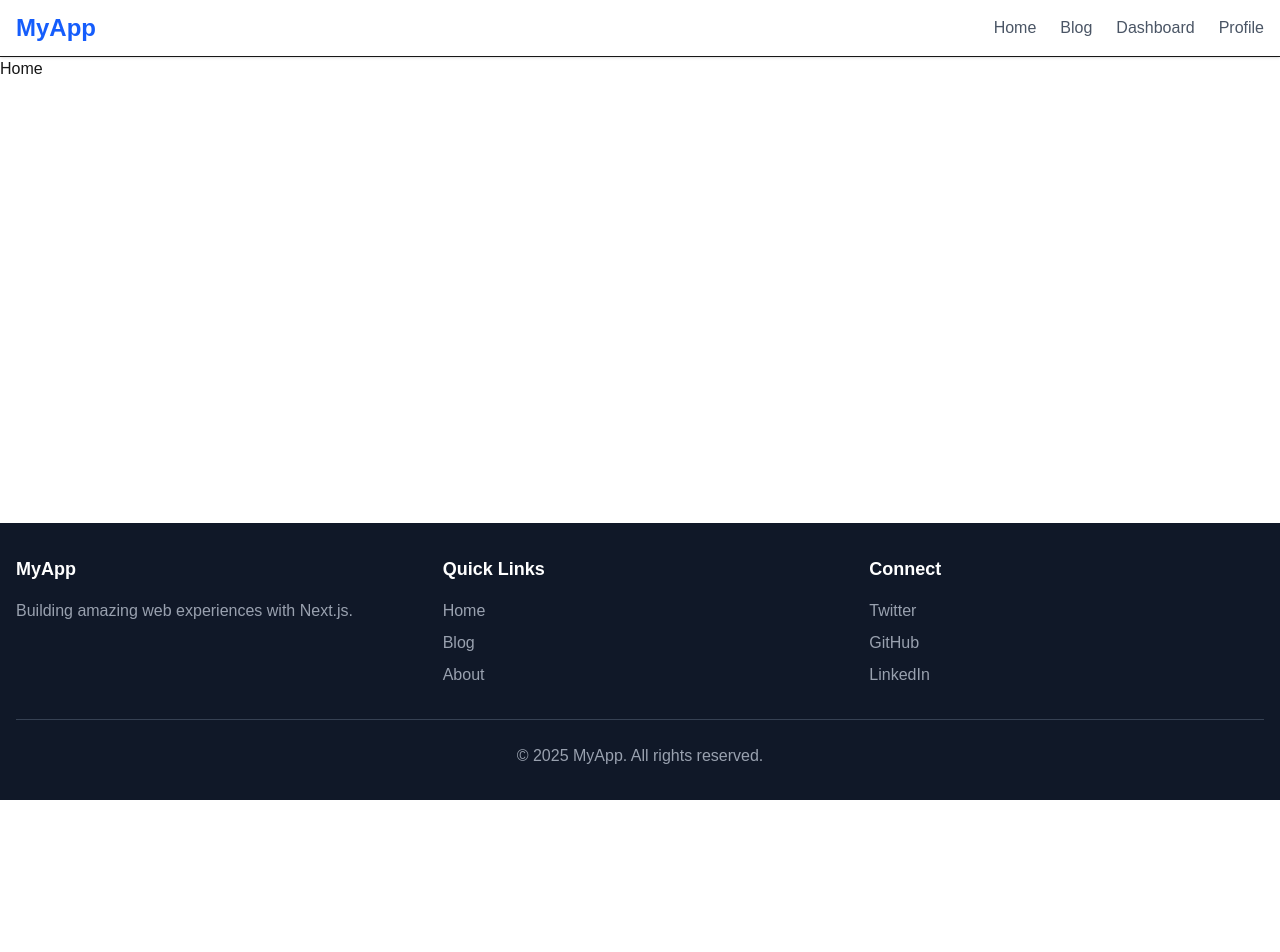
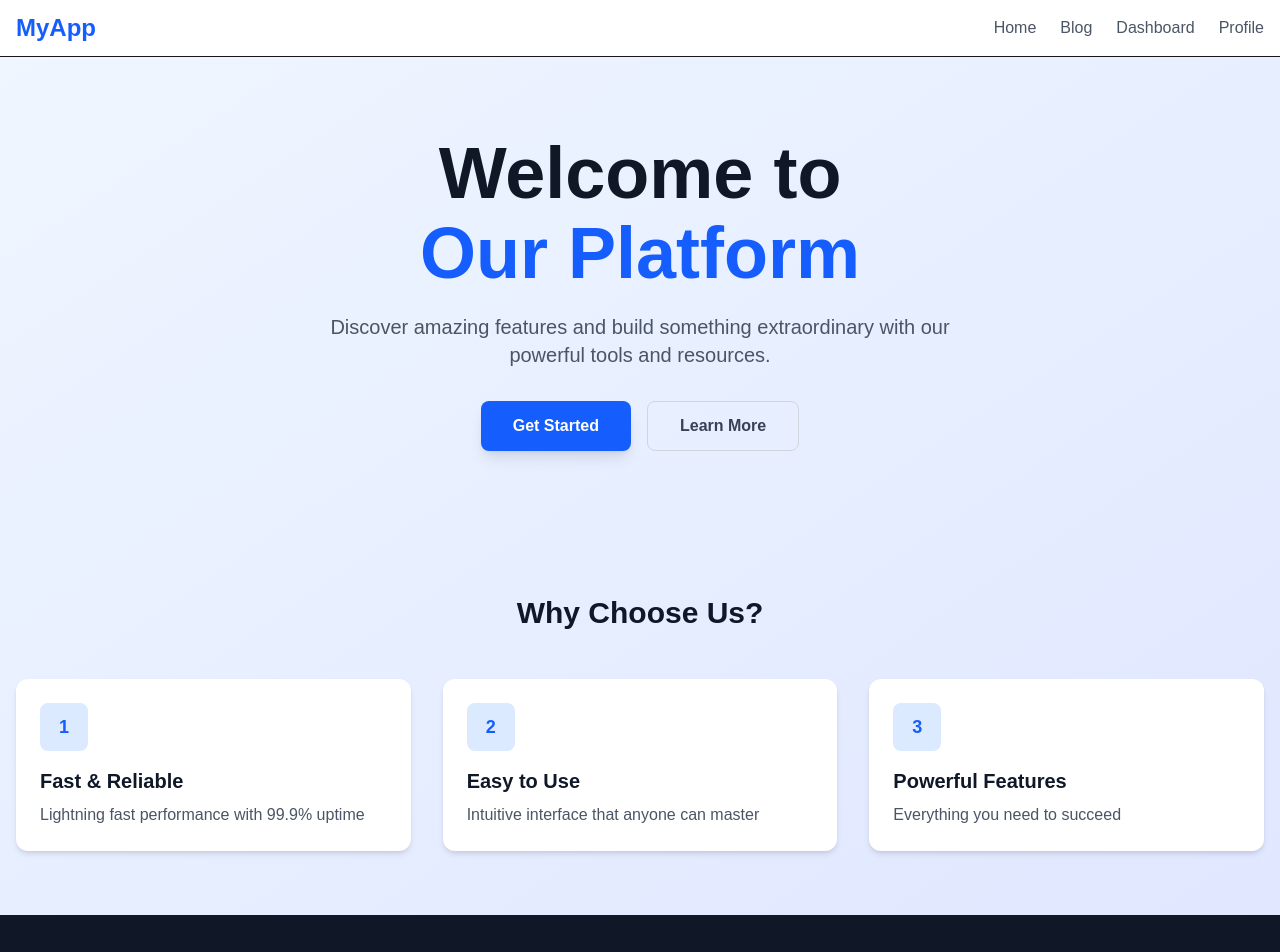
Before and after one commit to IBn-MIsbah/analytical_dashboard, a Next.js app: page / in a window 1280 px wide. Shown: the top 952 px of the page. Before the commit the page ends 800 px from the top, so only its background shows below. Built offline with nearby package versions, Linux system fonts and the light colour scheme.

Commit message:
modern ui

```diff
--- a/app/page.tsx
+++ b/app/page.tsx
@@ -1,3 +1,63 @@
 export default function Home() {
-  return <h1>Home</h1>;
+  return (
+    <div className="min-h-screen bg-gradient-to-br from-blue-50 to-indigo-100">
+      {/* Hero Section */}
+      <section className="container mx-auto px-4 py-20 text-center">
+        <h1 className="text-5xl md:text-7xl font-bold text-gray-900 mb-6">
+          Welcome to
+          <span className="text-blue-600 block mt-2">Our Platform</span>
+        </h1>
+        <p className="text-xl text-gray-600 mb-8 max-w-2xl mx-auto">
+          Discover amazing features and build something extraordinary with our
+          powerful tools and resources.
+        </p>
+        <div className="flex flex-col sm:flex-row gap-4 justify-center">
+          <button className="bg-blue-600 text-white px-8 py-3 rounded-lg font-semibold hover:bg-blue-700 transition shadow-lg">
+            Get Started
+          </button>
+          <button className="border border-gray-300 text-gray-700 px-8 py-3 rounded-lg font-semibold hover:bg-gray-50 transition">
+            Learn More
+          </button>
+        </div>
+      </section>
+
+      {/* Features Grid */}
+      <section className="container mx-auto px-4 py-16">
+        <h2 className="text-3xl font-bold text-center text-gray-900 mb-12">
+          Why Choose Us?
+        </h2>
+        <div className="grid grid-cols-1 md:grid-cols-3 gap-8">
+          {[
+            {
+              title: "Fast & Reliable",
+              desc: "Lightning fast performance with 99.9% uptime",
+            },
+            {
+              title: "Easy to Use",
+              desc: "Intuitive interface that anyone can master",
+            },
+            {
+              title: "Powerful Features",
+              desc: "Everything you need to succeed",
+            },
+          ].map((feature, index) => (
+            <div
+              key={index}
+              className="bg-white p-6 rounded-xl shadow-md hover:shadow-lg transition"
+            >
+              <div className="w-12 h-12 bg-blue-100 rounded-lg flex items-center justify-center mb-4">
+                <span className="text-blue-600 font-bold text-lg">
+                  {index + 1}
+                </span>
+              </div>
+              <h3 className="text-xl font-semibold text-gray-900 mb-2">
+                {feature.title}
+              </h3>
+              <p className="text-gray-600">{feature.desc}</p>
+            </div>
+          ))}
+        </div>
+      </section>
+    </div>
+  );
 }
```
